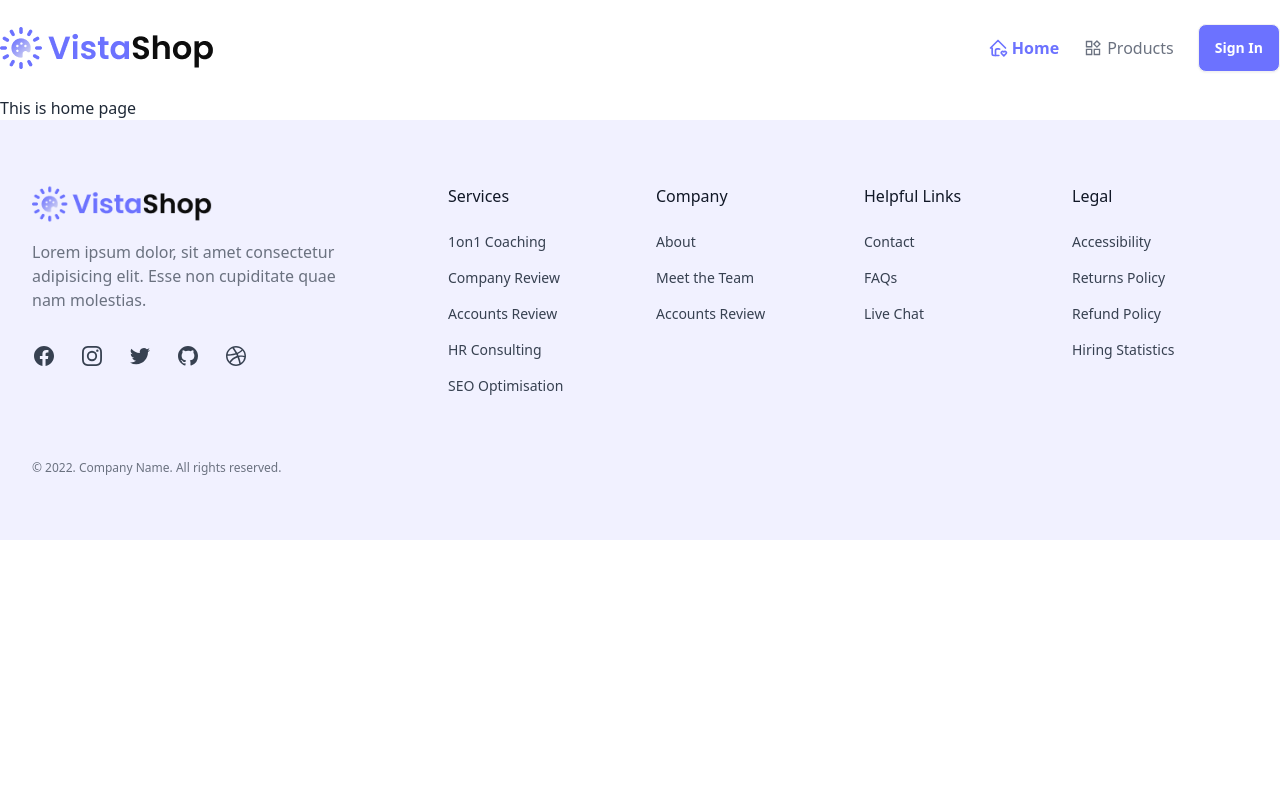
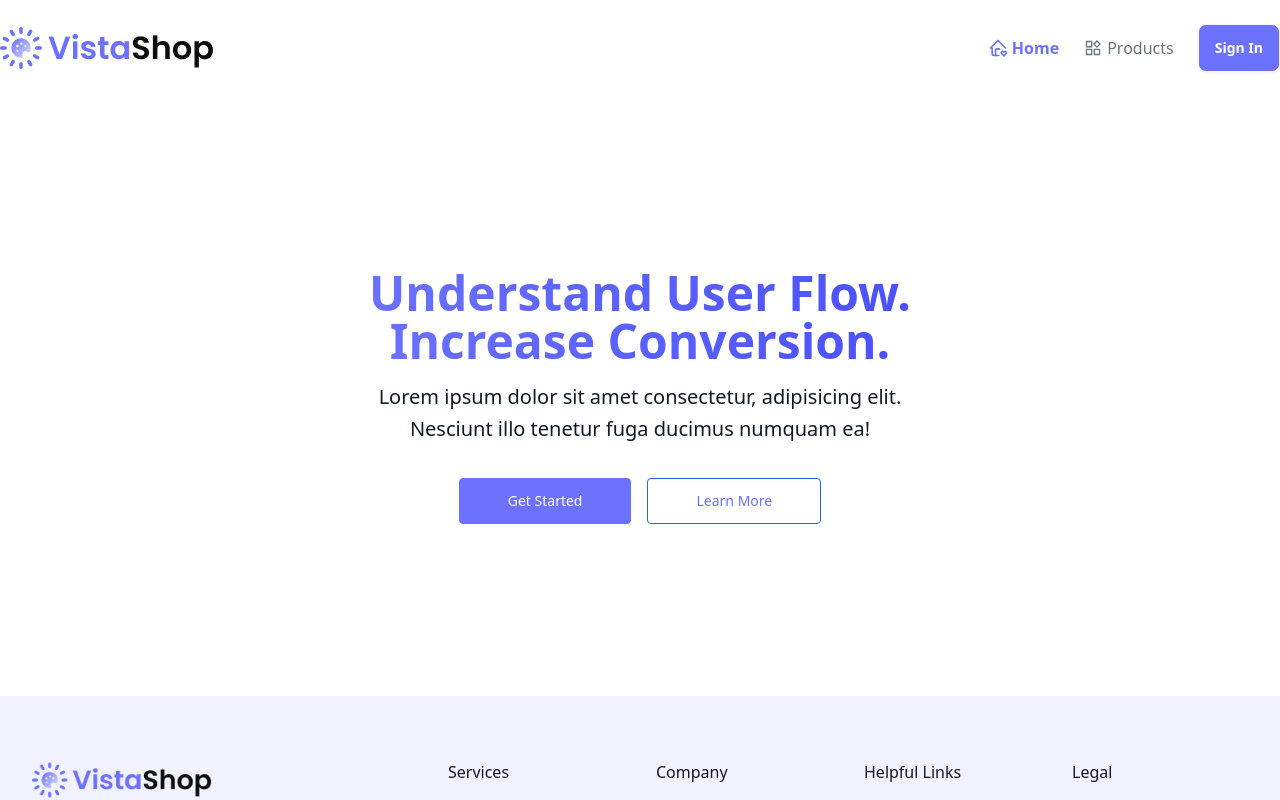
Before and after one commit to hellomaruf/VistaShop, a React (Vite) app: page / in a window 1280 px wide. Shown: the top 800 px of the page. Built offline with nearby package versions, Linux system fonts and the light colour scheme; no server answers.

Commit message:
Added home page hero section

```diff
--- /dev/null
+++ b/src/Components/Hero.jsx
@@ -0,0 +1,43 @@
+
+function Hero() {
+  return (
+    <div>
+      <section className=" text-gray-900">
+  <div className="mx-auto max-w-screen-xl px-4 py-32 lg:flex lg:h-[600px] lg:items-center">
+    <div className="mx-auto max-w-3xl text-center">
+      <h1
+        className="bg-gradient-to-r from-[#6c72ff]  to-[#494fff] bg-clip-text text-3xl font-extrabold text-transparent sm:text-5xl"
+      >
+        Understand User Flow.
+
+        <span className="sm:block"> Increase Conversion. </span>
+      </h1>
+
+      <p className="mx-auto mt-4 max-w-xl sm:text-xl/relaxed">
+        Lorem ipsum dolor sit amet consectetur, adipisicing elit. Nesciunt illo tenetur fuga ducimus
+        numquam ea!
+      </p>
+
+      <div className="mt-8 flex flex-wrap justify-center gap-4">
+        <a
+          className="block w-full rounded border border-[#6c72ff] bg-[#6c72ff] px-12 py-3 text-sm font-medium text-white hover:bg-transparent hover:text-[#6c72ff] focus:outline-none focus:ring active:text-opacity-75 sm:w-auto"
+          href="#"
+        >
+          Get Started
+        </a>
+
+        <a
+          className="block w-full rounded border border-blue-600 px-12 py-3 text-sm font-medium text-[#6c72ff] hover:text-white hover:bg-[#6c72ff] focus:outline-none focus:ring active:bg-[#6c72ff] sm:w-auto"
+          href="#"
+        >
+          Learn More
+        </a>
+      </div>
+    </div>
+  </div>
+</section>
+    </div>
+  );
+}
+
+export default Hero;
--- a/src/Pages/Home.jsx
+++ b/src/Pages/Home.jsx
@@ -1,9 +1,10 @@
+import Hero from "../Components/Hero"
 
 
 function Home() {
   return (
     <div>
-      This is home page
+    <Hero/>
     </div>
   )
 }
```
Also changed, not shown: src/assets/hero.png (added).
